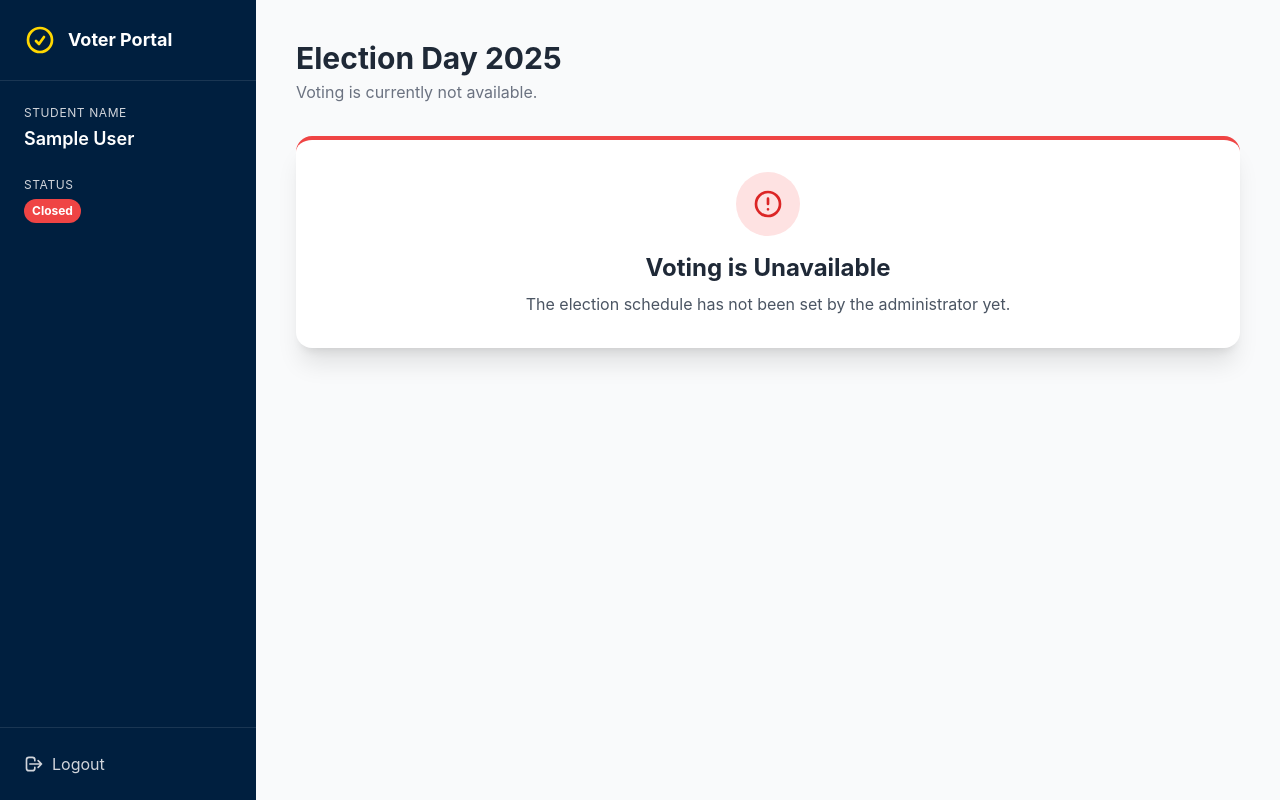
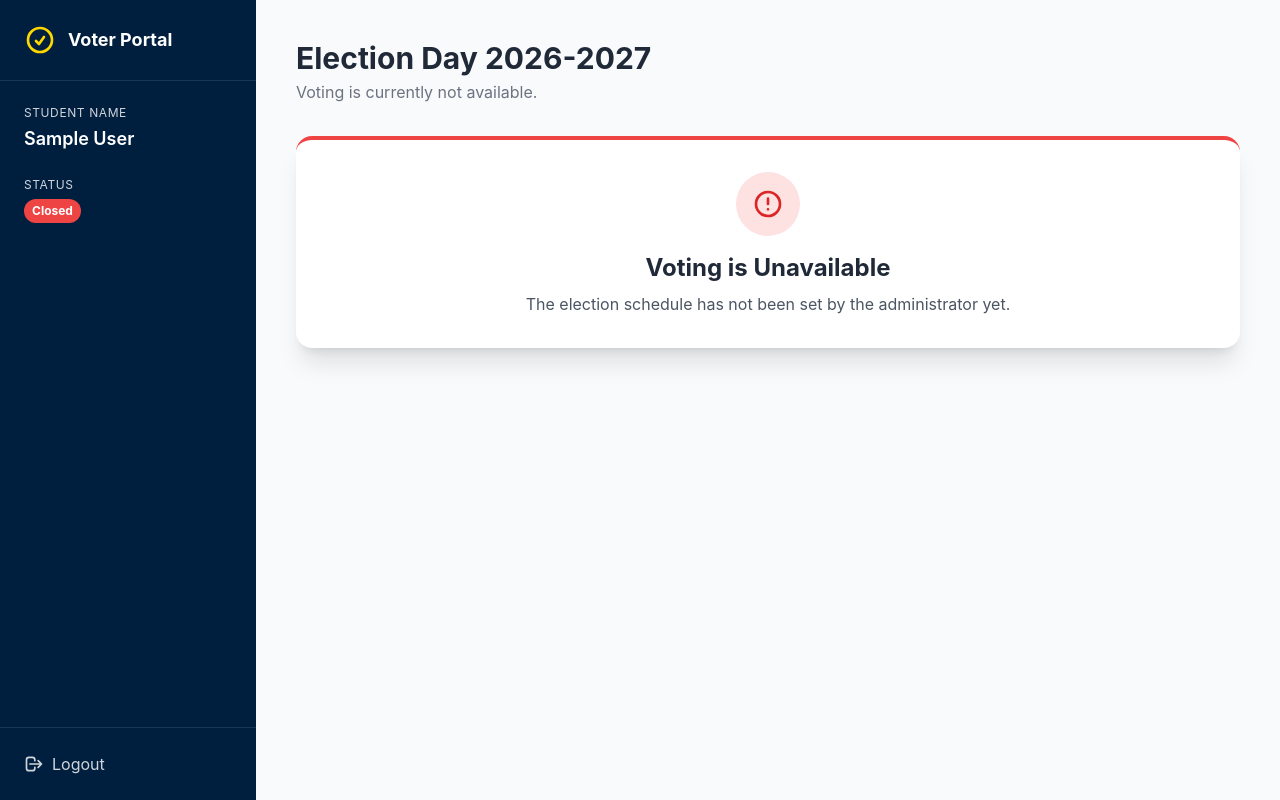
Before and after one commit to onlineblynk541-star/CCS-ONLINE-VOTING, a PHP site: page /voter_dashboard.php in a window 1280 px wide. Run offline with PHP 8.4, Linux system fonts and the light colour scheme; the visitor is signed in with stand-in values (Sample User, id 1); data that the repository does not hold is empty; some libraries are stand-ins or nearby versions.

Commit message:
Update voter_dashboard.php

```diff
--- a/voter_dashboard.php
+++ b/voter_dashboard.php
@@ -415,7 +415,7 @@ if (isset($_SESSION['voter_id'])) {
             <div class="p-6 md:p-10 max-w-5xl mx-auto">
 
                 <div class="mb-8">
-                    <h1 class="text-3xl font-bold text-gray-800">Election Day 2025</h1>
+                    <h1 class="text-3xl font-bold text-gray-800">Election Day 2026-2027</h1>
                     <?php if(!$voterData['has_voted']): ?>
                         <?php if($isVotingOpen): ?>
                             <p class="text-gray-500 mt-1">Please select your preferred candidates below. This action cannot be undone.</p>
```
